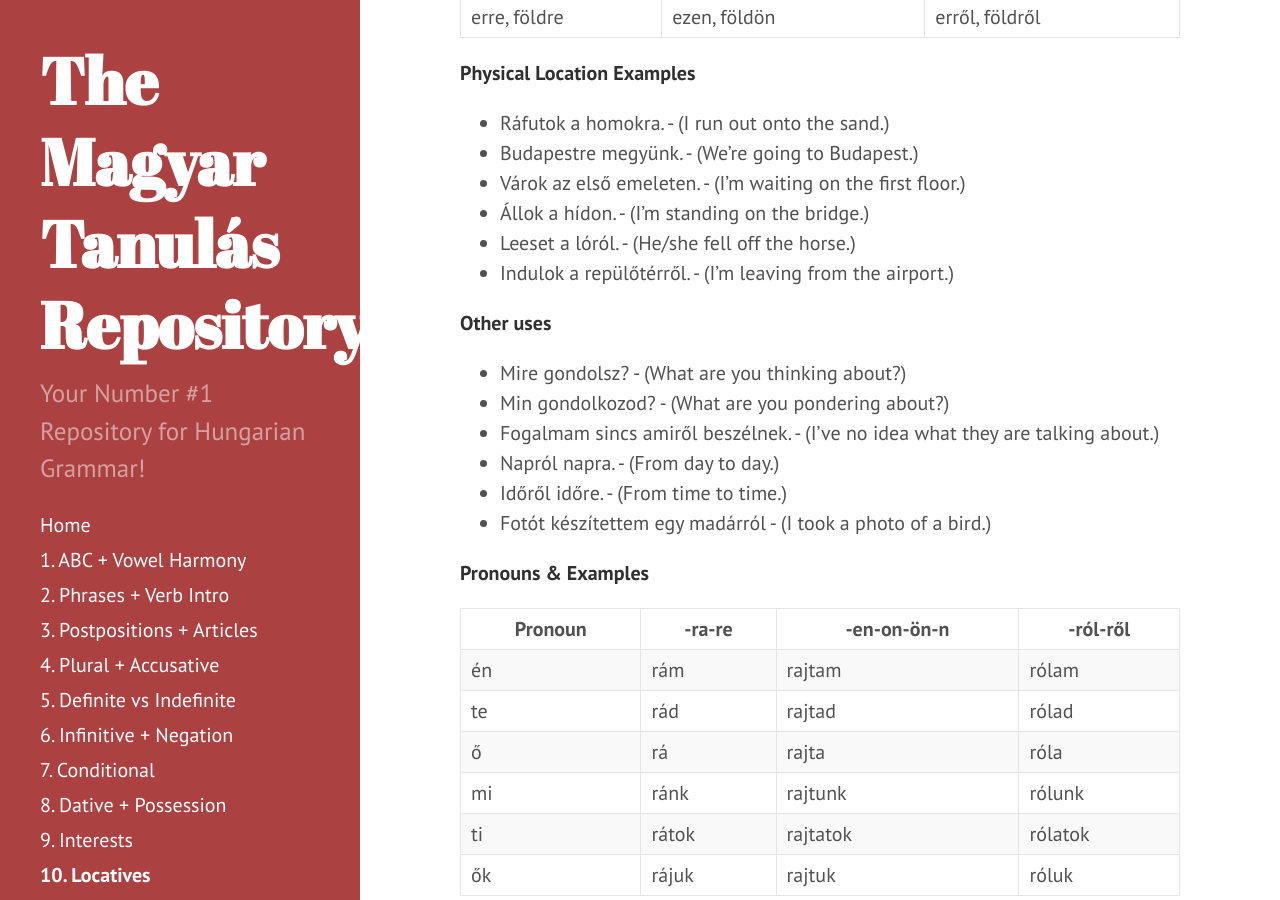
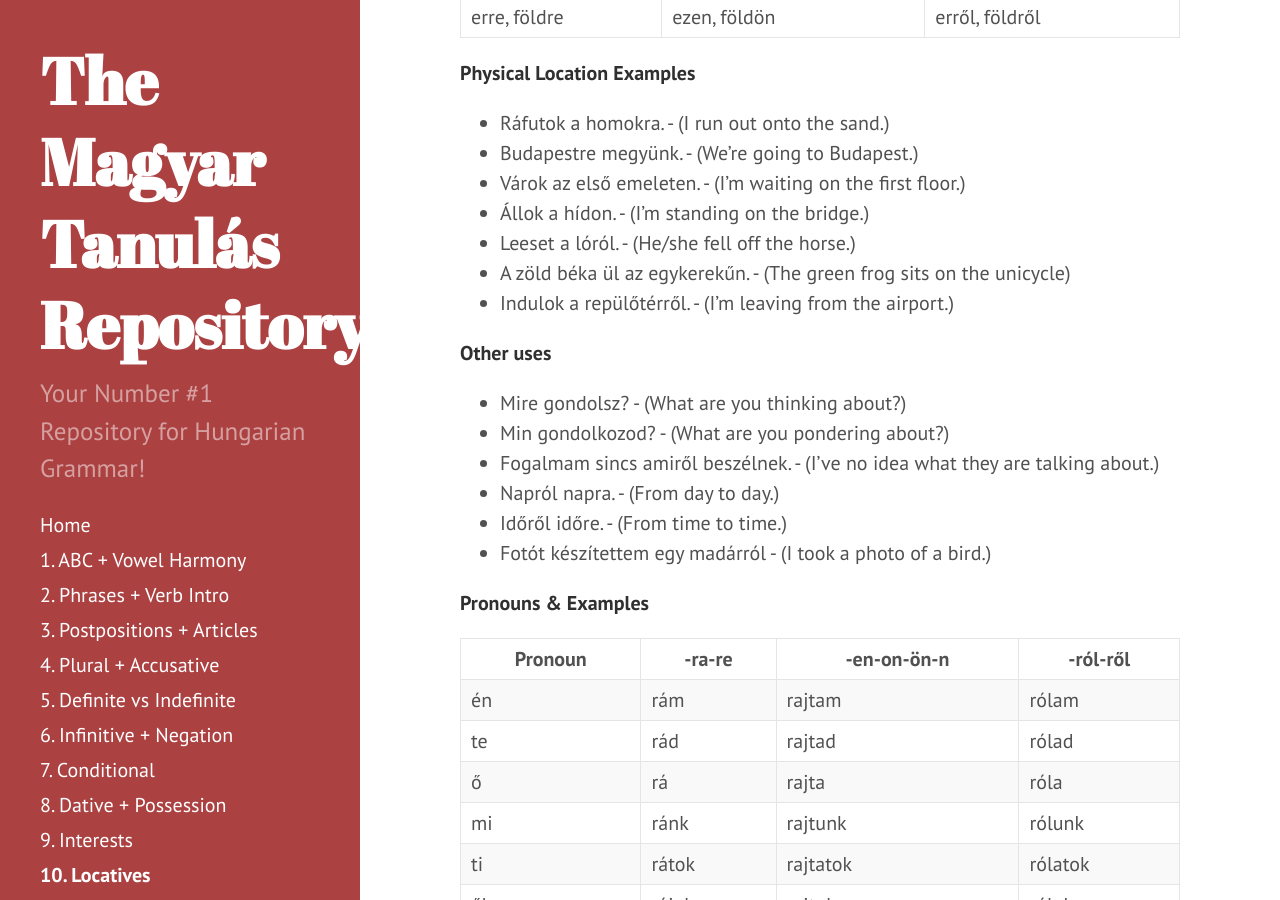
Before and after one commit to Magyartanulas/magyartanulas.github.io, a Jekyll site: the page built from Section10.md, in a window 1280 px wide and 900 px high, scrolled down 4014 px. Built offline with Jekyll 4.4.1, drawn with Linux system fonts in a browser that asks for light colours; Markdown is read by kramdown in place of the engine named in the settings.

Commit message:
Update Section10.md

```diff
--- a/Section10.md
+++ b/Section10.md
@@ -113,6 +113,7 @@ Naturally, surfaces get these endings and for abstract things, they can be used
 * Várok az első emeleten. - (I'm waiting on the first floor.)
 * Állok a hídon. - (I'm standing on the bridge.)
 * Leeset a lóról. - (He/she fell off the horse.)
+* A zöld béka ül az egykerekűn. - (The green frog sits on the unicycle)
 * Indulok a repülőtérről. - (I'm leaving from the airport.)
 
 **Other uses**
```
